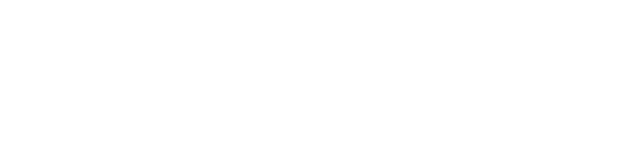
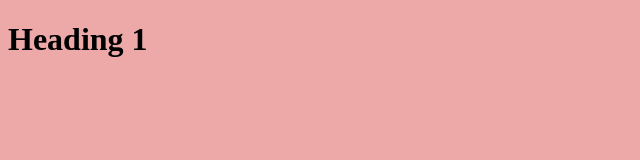
Before and after one commit to Tendodeborah55/example, a plain HTML site: page index.html in a window 1280 px wide. Shown: the whole page, without its empty margins (0-640 px from the left). Drawn offline with Linux system fonts and the light colour scheme.

Commit message:
Update index.html to set document title and include heading

```diff
--- a/index.html
+++ b/index.html
@@ -3,9 +3,10 @@
 <head>
     <meta charset="UTF-8">
     <meta name="viewport" content="width=device-width, initial-scale=1.0">
-    <title>Document</title>
+    <title>Title</title>
+    <link rel="stylesheet" href="index.css">
 </head>
 <body>
-
+    <h1>Heading 1</h1>
 </body>
 </html>
```
